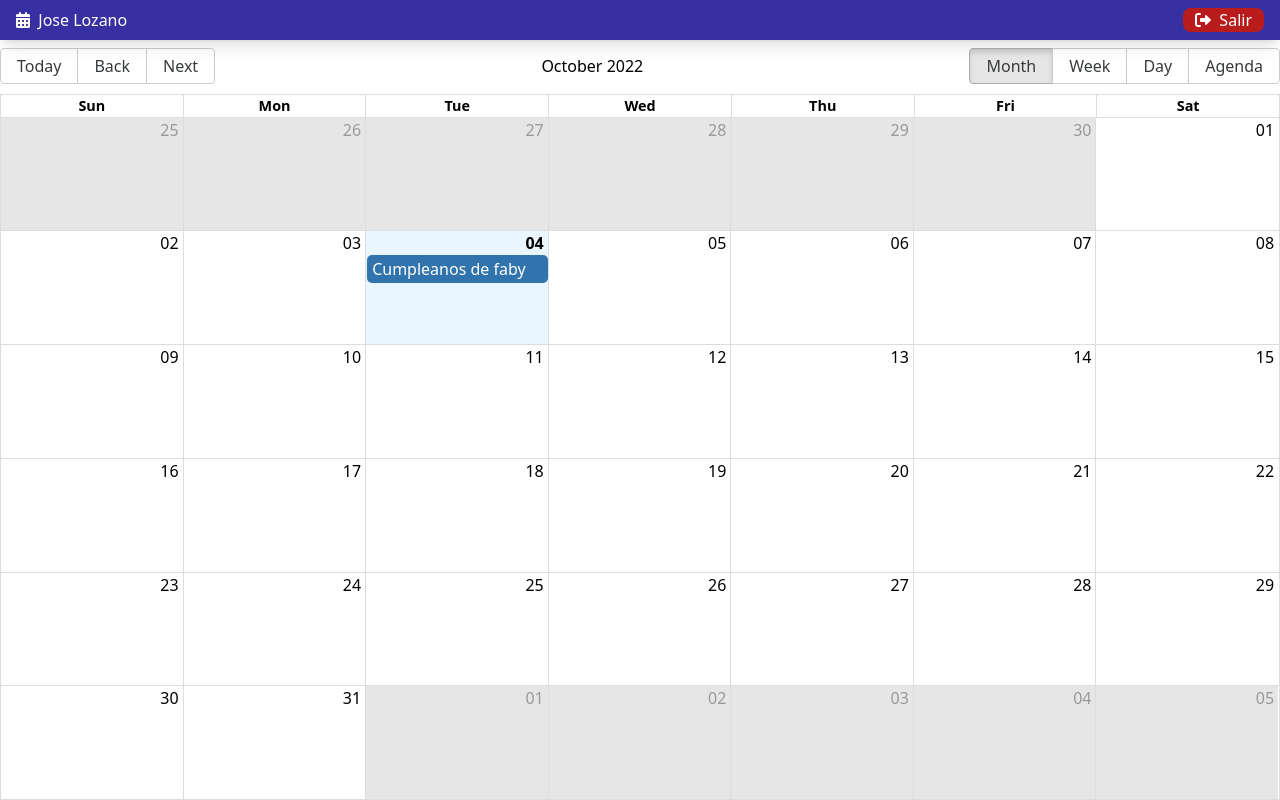
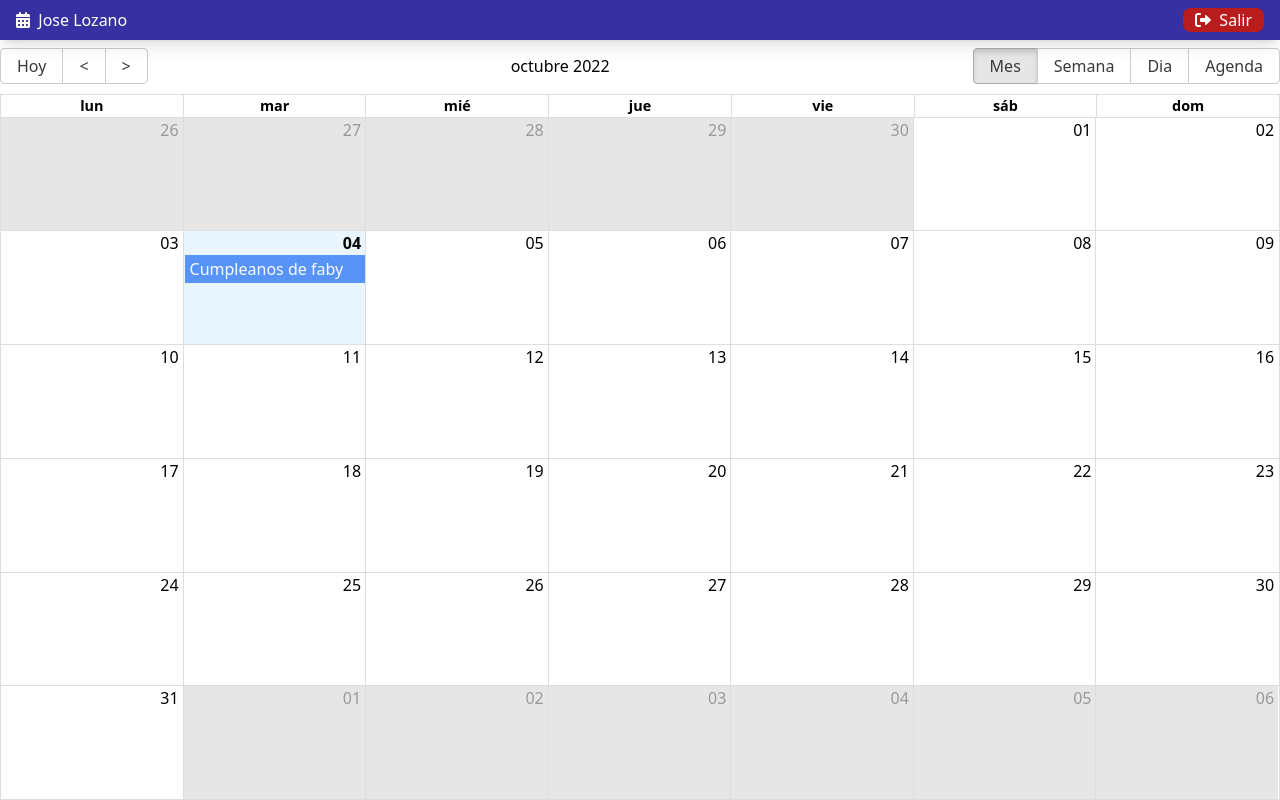
Before and after one commit to daftnemesis/Calendar, a React (Vite) app: page / in a window 1280 px wide. Built offline with nearby package versions, Linux system fonts and the light colour scheme.

Commit message:
agregando el localizer en su propio helper y refactorizando el CalendarPage

```diff
--- a/src/calendar/pages/CalendarPage.jsx
+++ b/src/calendar/pages/CalendarPage.jsx
@@ -1,23 +1,11 @@
-import { Calendar, dateFnsLocalizer } from 'react-big-calendar'
+import { Calendar } from 'react-big-calendar'
 
-import { addHours, format, parse, startOfWeek, getDay } from 'date-fns/esm'
-import enUS from 'date-fns/locale/en-US'
+import { addHours } from 'date-fns/esm'
+import { getMessagesES, localizer } from '../../helpers'
 
 import { Navbar } from "../"
 
 import 'react-big-calendar/lib/css/react-big-calendar.css'
-
-const locales = {
-  'en-US': enUS,
-}
-
-const localizer = dateFnsLocalizer({
-  format,
-  parse,
-  startOfWeek,
-  getDay,
-  locales,
-})
 
 const events = [{
   title: 'Cumpleanos de faby',
@@ -34,17 +22,35 @@
 //Pagina de nuestra aplicacion principal
 export const CalendarPage = () => {
 
+  const eventStyleGetter = ( event, start, end, isSelected ) => {
+    console.log({event, start, end, isSelected})
+
+    const style = {
+      backgroundColor: '#347CF7',
+      borderRadius: '0px',
+      opacity: 0.8,
+      color: 'white'
+    }
+
+    return {
+      style
+    }
+
+  }
 
   return (
     <>
       <Navbar />
 
       <Calendar
+        culture='es'
         localizer={localizer}
         events={events}
         startAccessor="start"
         endAccessor="end"
         style={{ height: 'calc( 100vh - 48px)' }}
+        messages = {getMessagesES()}
+        eventPropGetter={eventStyleGetter}
       />
 
     </>
--- /dev/null
+++ b/src/helpers/calendarLocalizer.js
@@ -0,0 +1,15 @@
+import { dateFnsLocalizer } from 'react-big-calendar'
+import { format, parse, startOfWeek, getDay } from 'date-fns/esm'
+import esES from 'date-fns/locale/es'
+
+const locales = {
+  'es': esES,
+}
+
+export const localizer = dateFnsLocalizer({
+  format,
+  parse,
+  startOfWeek,
+  getDay,
+  locales,
+})
--- /dev/null
+++ b/src/helpers/getMessages.js
@@ -0,0 +1,17 @@
+export const getMessagesES = () => {
+  return {
+    allDay: 'Todo el dia',
+    previous: '<',
+    next: '>',
+    today: 'Hoy',
+    month: 'Mes',
+    week: 'Semana',
+    day: 'Dia',
+    agenda: 'Agenda',
+    date: 'Fecha',
+    time: 'Hora',
+    event: 'Evento',
+    noEventsInRange: 'No hay eventos en este rango',
+    showMor: total => `+ Ver mas ( ${ total } )`
+  }
+}
--- /dev/null
+++ b/src/helpers/index.js
@@ -0,0 +1,2 @@
+export * from './calendarLocalizer'
+export * from './getMessages'
```
